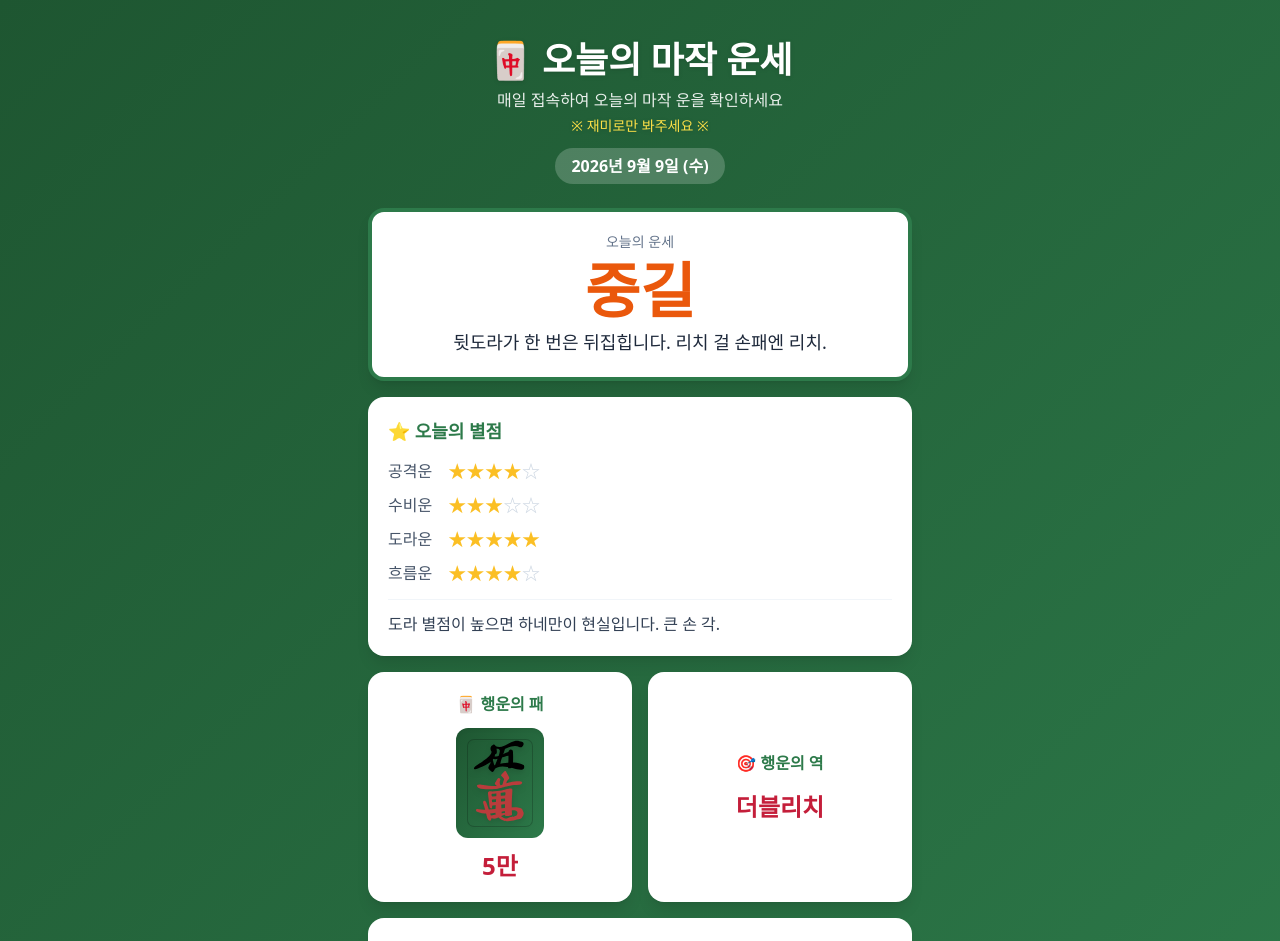
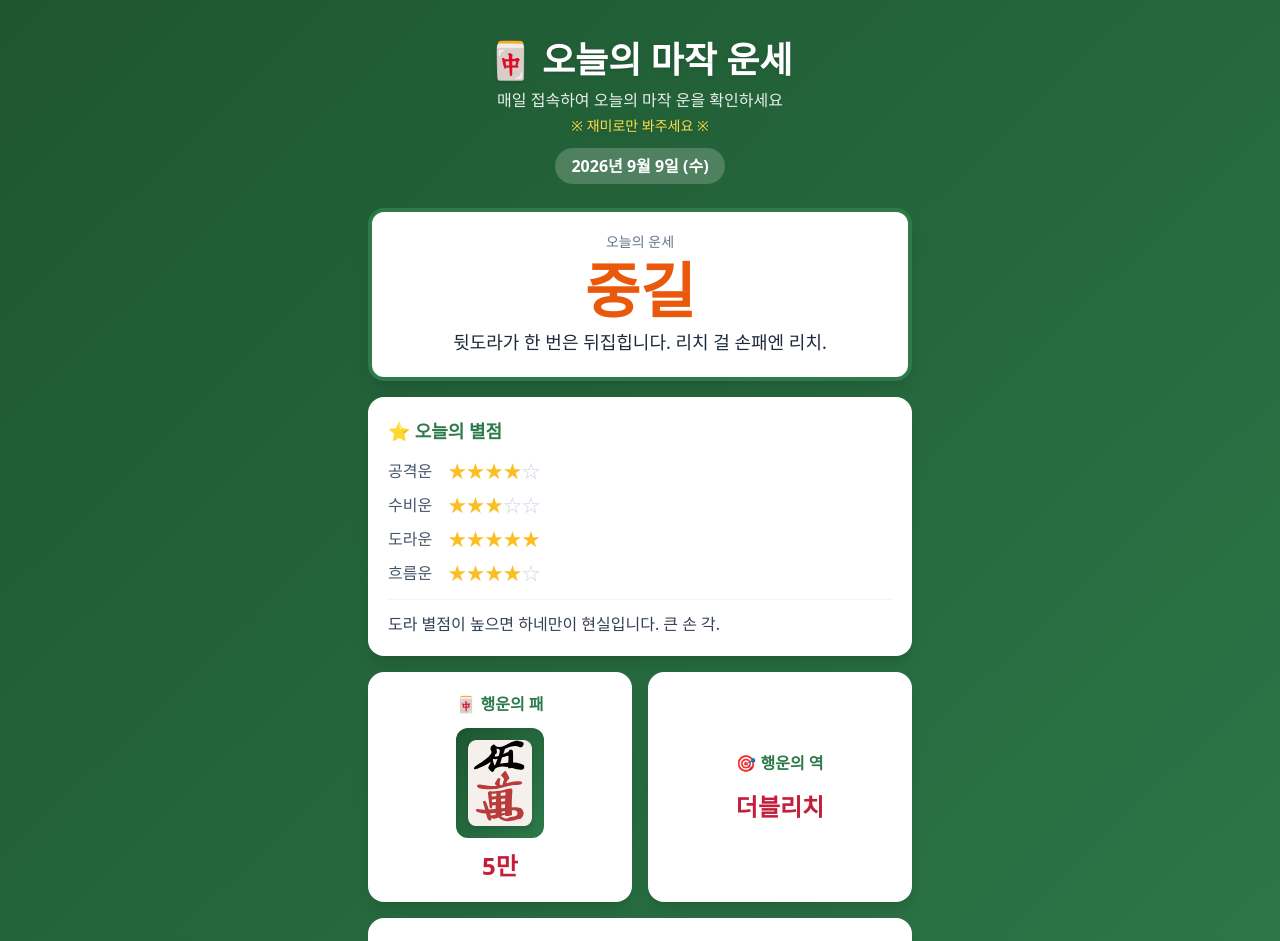
Before and after one commit to trendycandy/mahjong-fortune, a React (Vite) app: page / in a window 1280 px wide. Shown: the top 941 px of the page. Built offline with nearby package versions, Linux system fonts and the light colour scheme.

Commit message:
fix(ui): layer tile glyph over Front.svg body

```diff
--- a/src/ui/TileImage.tsx
+++ b/src/ui/TileImage.tsx
@@ -1,13 +1,18 @@
 import type { Tile } from '../data/tiles'
 
-// 에셋 경로는 항상 BASE_URL 기준 (GitHub Pages 프로젝트 경로 대응)
+// FluffyStuff 타일셋: 각 패 SVG 는 투명 배경 글리프라 Front.svg(흰 본체) 위에 겹쳐 그린다.
+// 에셋 경로는 항상 BASE_URL 기준 (GitHub Pages 프로젝트 경로 대응). 본체 비율 3:4.
+const TILE_DIR = `${import.meta.env.BASE_URL}tiles/`
+
 export function TileImage({ tile, className = '' }: { tile: Tile; className?: string }) {
   return (
-    <img
-      src={`${import.meta.env.BASE_URL}tiles/${tile.file}`}
-      alt={tile.name}
-      draggable={false}
-      className={`select-none rounded-md ring-1 ring-black/20 drop-shadow-md ${className}`}
-    />
+    <span
+      role="img"
+      aria-label={tile.name}
+      className={`relative block aspect-[3/4] overflow-hidden rounded-md shadow-md ${className}`}
+    >
+      <img src={`${TILE_DIR}Front.svg`} alt="" draggable={false} className="absolute inset-0 h-full w-full" />
+      <img src={`${TILE_DIR}${tile.file}`} alt="" draggable={false} className="absolute inset-0 h-full w-full" />
+    </span>
   )
 }
```
